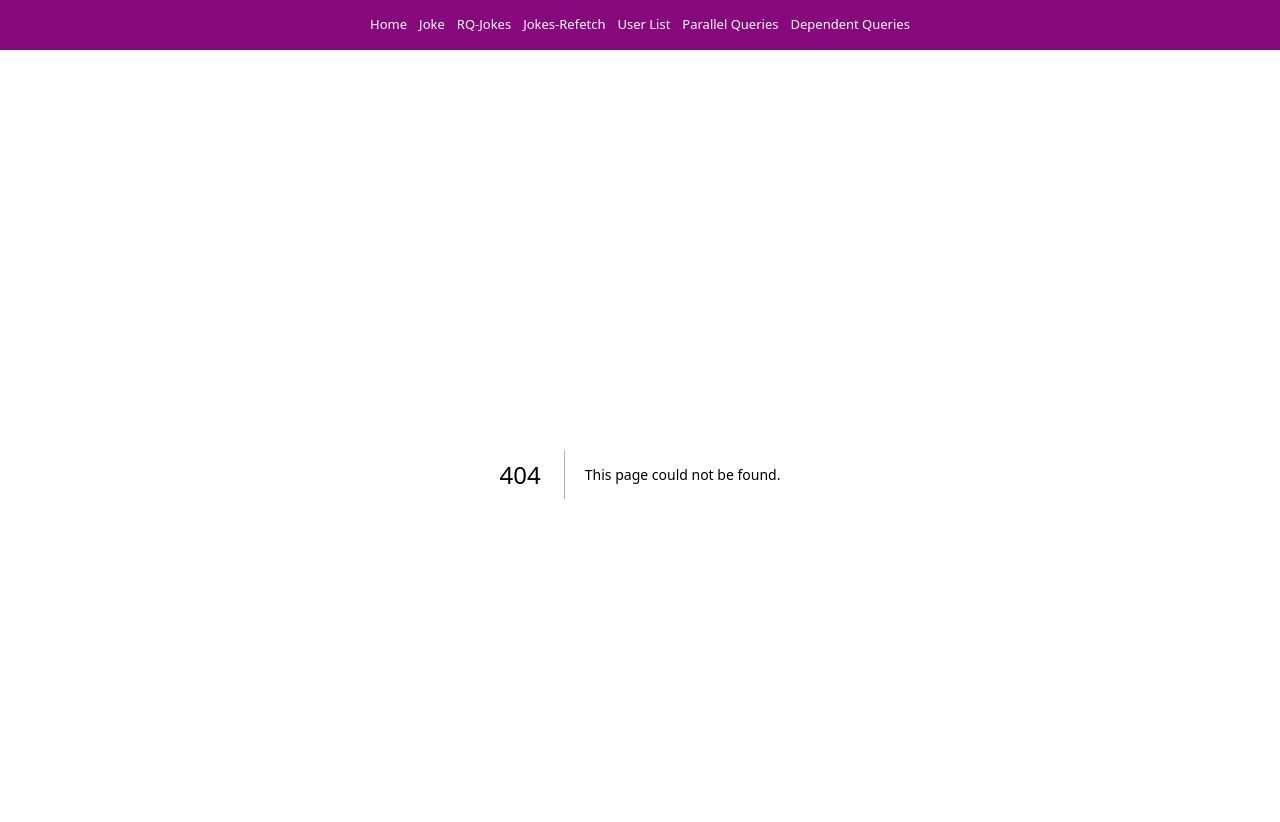
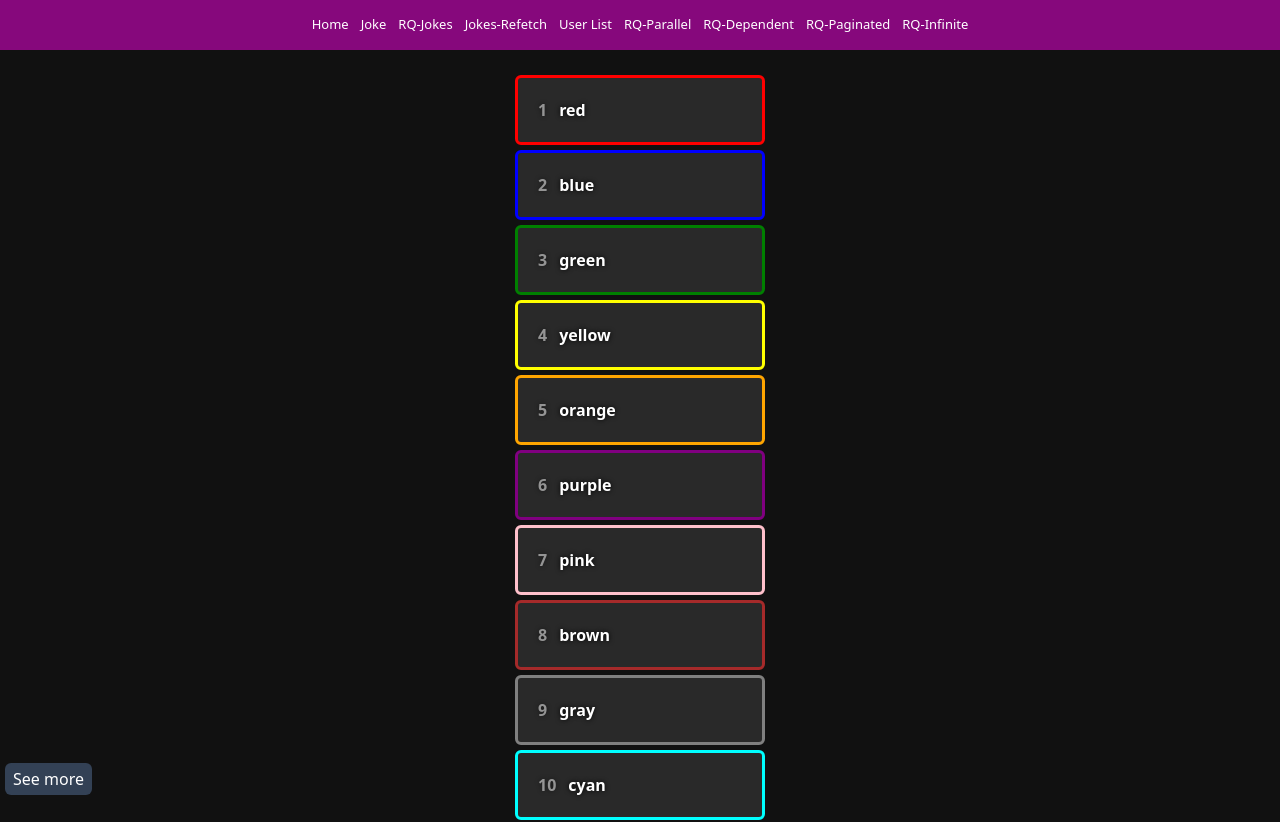
Before and after one commit to luciano44/react-query-course, a Next.js app: page /infinite-queries in a window 1280 px wide. Before the commit this address had no page. Shown: the top 822 px of the page. Built offline with nearby package versions, Linux system fonts and the light colour scheme; data requests are answered from the project's data file.

Commit message:
add infinite queries page

```diff
--- /dev/null
+++ b/app/infinite-queries/_css/page.scss
@@ -0,0 +1,23 @@
+.infinite-queries {
+  button:disabled {
+    opacity: 0.5;
+  }
+
+  button {
+    position: fixed;
+    bottom: 5px;
+    left: 5px;
+  }
+
+  ul {
+    margin-bottom: 250px;
+    display: flex;
+    flex-direction: column;
+    gap: 5px;
+  }
+
+  li {
+    background-color: rgba(255, 255, 255, 0.1);
+    width: 250px;
+  }
+}
--- /dev/null
+++ b/app/infinite-queries/page.jsx
@@ -0,0 +1,97 @@
+"use client";
+import { useInfiniteQuery } from "@tanstack/react-query";
+import { Fragment, useEffect } from "react";
+import axios from "axios";
+import "./_css/page.scss";
+
+function fetchColors({ pageParam = 1 }) {
+  return axios
+    .get(`http://localhost:3001/colors?_limit=3&_page=${pageParam}`)
+    .then((res) => res.data);
+}
+
+const InfiniteQueriesPage = () => {
+  const {
+    data,
+    isLoading,
+    isError,
+    error,
+    hasNextPage,
+    isFetchingNextPage,
+    fetchNextPage,
+  } = useInfiniteQuery({
+    queryKey: ["colors"],
+    queryFn: fetchColors,
+    getNextPageParam: (_lastPage, pages) => {
+      return pages.length < 10 ? pages.length + 1 : undefined;
+    },
+  });
+
+  useEffect(() => {
+    function handleClick(e) {
+      const scrollY = window.scrollY;
+      const innerHeight = window.innerHeight;
+      const scrollHeight = document.documentElement.scrollHeight;
+
+      console.log({
+        scrollY,
+        innerHeight,
+        scrollHeight,
+      });
+
+      if (scrollY + innerHeight == scrollHeight) fetchNextPage();
+    }
+
+    window.addEventListener("scroll", handleClick);
+
+    return () => {
+      // 👇️ remove event listener when the component unmounts
+      window.removeEventListener("scroll", handleClick);
+    };
+  }, []);
+
+  console.log(data);
+
+  if (isLoading) return <p>Loading Infinite Query...</p>;
+  if (isError) return <p>{error.message}</p>;
+
+  return (
+    <div className="infinite-queries">
+      <ul>
+        {data &&
+          data.pages.map((group, i) => (
+            <Fragment key={i}>
+              {group.map((color) => (
+                <li
+                  key={color.id}
+                  className="hover:bg-slate-800 p-5 rounded-md select-none"
+                  style={{ border: `3px solid ${color.color}` }}
+                >
+                  <p
+                    style={{
+                      fontWeight: "bolder",
+                      textShadow: "0 0 5px black",
+                    }}
+                  >
+                    <span className="opacity-50 mr-3">{color.id}</span>
+                    {color.color}
+                  </p>
+                </li>
+              ))}
+            </Fragment>
+          ))}
+        {isFetchingNextPage && (
+          <p className="text-3xl text-center">Fetching...</p>
+        )}
+      </ul>
+      <button
+        className="bg-slate-700 py-1 px-2 rounded-md"
+        onClick={fetchNextPage}
+        disabled={!hasNextPage}
+      >
+        See more
+      </button>
+    </div>
+  );
+};
+export default InfiniteQueriesPage;
--- a/components/NavBar.jsx
+++ b/components/NavBar.jsx
@@ -7,8 +7,10 @@ const links = [
   { href: "/rq-jokes", link: "RQ-Jokes" },
   { href: "/jokes-refetch", link: "Jokes-Refetch" },
   { href: "/user-list", link: "User List" },
-  { href: "/parallel-queries", link: "Parallel Queries" },
-  { href: "/dependent-queries", link: "Dependent Queries" },
+  { href: "/parallel-queries", link: "RQ-Parallel" },
+  { href: "/dependent-queries", link: "RQ-Dependent" },
+  { href: "/paginated-queries", link: "RQ-Paginated" },
+  { href: "/infinite-queries", link: "RQ-Infinite" },
 ];
 
 const NavBar = () => {
```
